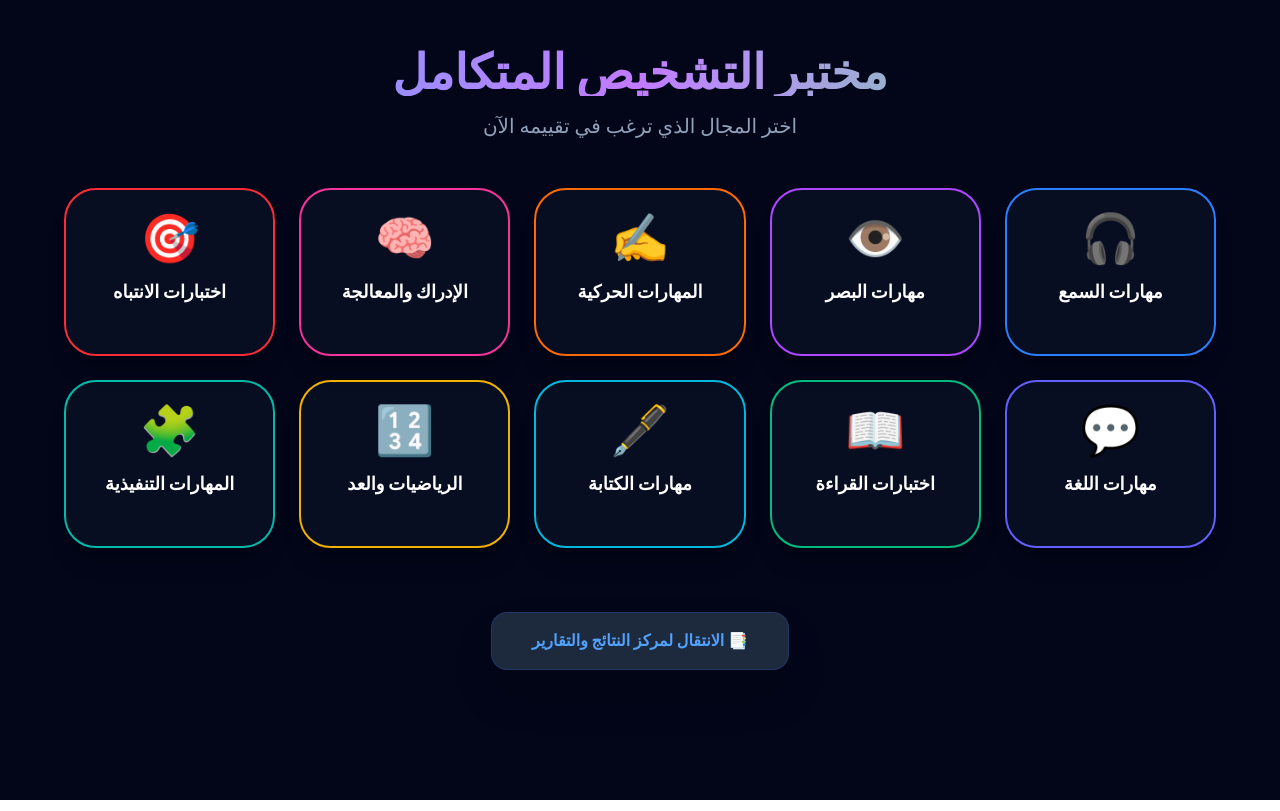
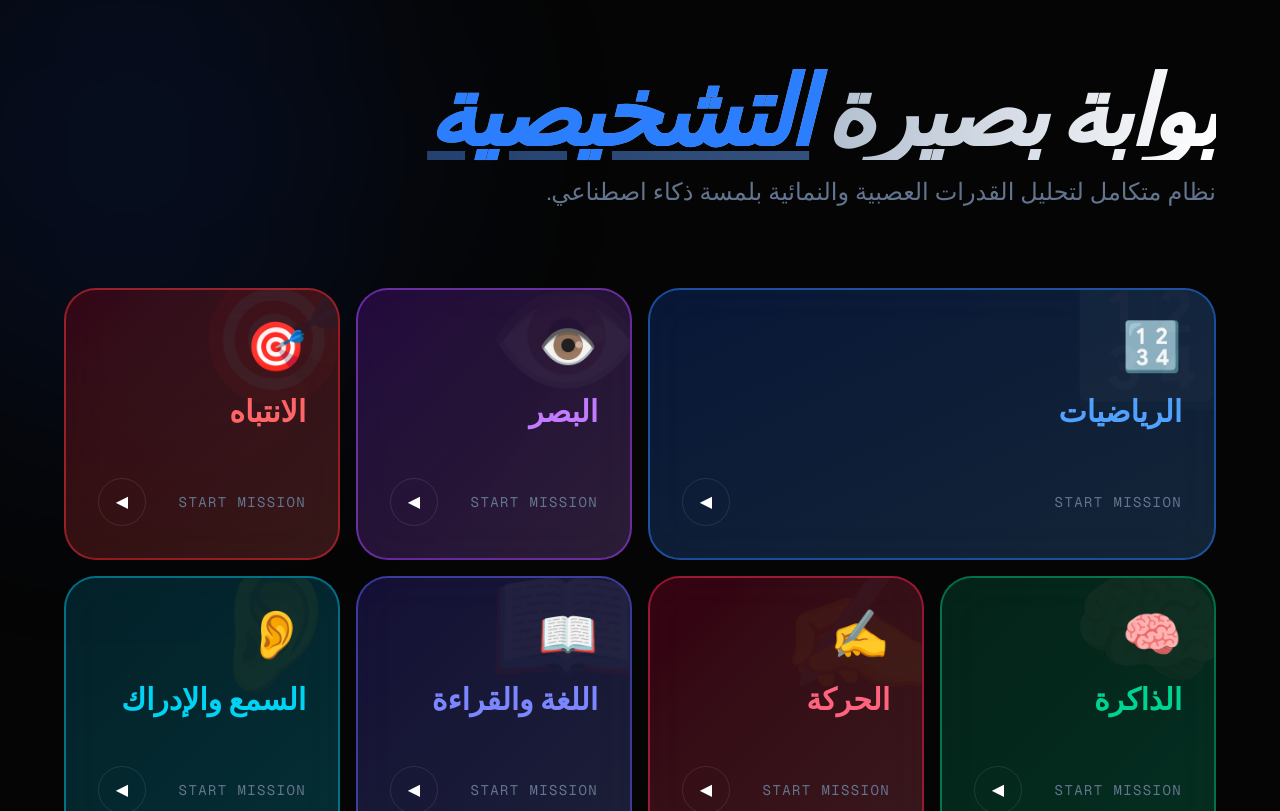
Before and after one commit to vivaex/basira-global, a Next.js app: page /diagnose in a window 1280 px wide. Shown: the top 811 px of the page. Built offline with nearby package versions, Linux system fonts and the light colour scheme.

Commit message:
completed full Executive Lab suite with standards

```diff
--- a/app/diagnose/motor/page.tsx
+++ b/app/diagnose/motor/page.tsx
@@ -1,39 +1,40 @@
+// كود موحد لكل القوائم الفرعية عشان التناسق
 'use client';
 import Link from 'next/link';
 
-export default function MotorMenu() {
-  const tests = [
-    { id: 'precision', title: 'دقة التتبع الحركي', icon: '✍️', color: 'border-rose-500', desc: 'قياس التآزر بين العين واليد (متاهة بورتيوس).' },
-    { id: 'reaction', title: 'سرعة الاستجابة الحركية', icon: '⚡', color: 'border-orange-500', desc: 'اختبار سرعة رد الفعل العصبية (Psychomotor).' },
-    { id: 'tapping', title: 'ثبات النقر المتكرر', icon: '👆', color: 'border-amber-500', desc: 'قياس التعب العضلي والتحكم الدقيق (Tapping Test).' },
-  ];
+export default function ModernSubMenu({ title, icon, tests, backPath }: any) {
+  return (
+    <main className="min-h-screen bg-[#050505] text-white p-6 md:p-20 font-sans overflow-hidden" dir="rtl">
+      {/* لمسة فنية خلفية */}
+      <div className="absolute top-[-20%] right-[-10%] w-[60%] h-[60%] bg-blue-950/20 rounded-full blur-[150px]"></div>
 
-  return (
-    <main className="min-h-screen bg-slate-950 text-white p-6 md:p-20 font-sans" dir="rtl">
-      <div className="max-w-5xl mx-auto">
-        <header className="text-center mb-16 animate-in fade-in">
-          <div className="text-7xl mb-6">✍️</div>
-          <h1 className="text-5xl md:text-6xl font-black bg-gradient-to-r from-rose-500 to-orange-400 bg-clip-text text-transparent italic">
-            مختبر المهارات الحركية
-          </h1>
-          <p className="text-slate-500 mt-6 text-xl">تحليل الكفاءة العصبية والتحكم العضلي الدقيق</p>
-        </header>
+      <div className="max-w-6xl mx-auto relative z-10">
+        <div className="mb-20">
+          <Link href={backPath} className="text-slate-500 hover:text-white transition-colors flex items-center gap-2 mb-8">
+            <span>▶</span> العودة للرئيسية
+          </Link>
+          <div className="flex items-center gap-6">
+            <span className="text-8xl p-6 bg-white/5 rounded-3xl border border-white/10">{icon}</span>
+            <div>
+              <h1 className="text-6xl font-black italic">{title}</h1>
+              <p className="text-slate-500 mt-2 text-xl">اختر نوع الفحص المطلوب للبدء بالتحليل المتقدم.</p>
+            </div>
+          </div>
+        </div>
 
-        <div className="grid md:grid-cols-3 gap-6">
-          {tests.map((test) => (
-            <Link key={test.id} href={`/diagnose/motor/${test.id}`}>
-              <div className={`bg-slate-900/60 p-8 rounded-[2.5rem] border-2 ${test.color} hover:scale-105 transition-all cursor-pointer shadow-2xl group flex flex-col items-center text-center`}>
-                <span className="text-6xl mb-6">{test.icon}</span>
-                <h2 className="text-2xl font-black mb-3">{test.title}</h2>
-                <p className="text-slate-400 font-light text-sm">{test.desc}</p>
-                <div className="mt-8 bg-slate-800 w-12 h-12 rounded-full flex items-center justify-center group-hover:bg-rose-600 transition">◀</div>
+        <div className="grid md:grid-cols-3 gap-8">
+          {tests.map((test: any) => (
+            <Link key={test.id} href={`${backPath}/${test.id}`} className="group">
+              <div className="bg-slate-900/30 backdrop-blur-2xl border border-white/10 p-10 rounded-[3rem] h-full transition-all hover:bg-white hover:text-black duration-500 shadow-2xl">
+                <span className="text-6xl mb-8 block group-hover:scale-110 transition-transform">{test.icon}</span>
+                <h2 className="text-2xl font-black mb-4">{test.title}</h2>
+                <p className="text-slate-500 group-hover:text-slate-800 text-sm leading-relaxed">{test.desc}</p>
+                <div className="mt-10 pt-6 border-t border-white/5 group-hover:border-black/10 flex justify-end">
+                   <span className="text-2xl opacity-0 group-hover:opacity-100 transition-opacity">◀</span>
+                </div>
               </div>
             </Link>
           ))}
-        </div>
-
-        <div className="mt-20 text-center">
-          <Link href="/diagnose" className="text-slate-600 hover:text-white underline transition">العودة للبوابة الرئيسية</Link>
         </div>
       </div>
     </main>
--- a/app/diagnose/page.tsx
+++ b/app/diagnose/page.tsx
@@ -1,54 +1,60 @@
 'use client';
-import { useState } from 'react';
 import Link from 'next/link';
 
-// قائمة الأقسام الـ 10 مع أيقوناتها
-const CATEGORIES = [
-  { id: 'auditory', title: 'مهارات السمع', icon: '🎧', color: 'border-blue-500' },
-  { id: 'visual', title: 'مهارات البصر', icon: '👁️', color: 'border-purple-500' },
-  { id: 'motor', title: 'المهارات الحركية', icon: '✍️', color: 'border-orange-500' },
-  { id: 'cognitive', title: 'الإدراك والمعالجة', icon: '🧠', color: 'border-pink-500' },
-  { id: 'attention', title: 'اختبارات الانتباه', icon: '🎯', color: 'border-red-500' },
-  { id: 'language', title: 'مهارات اللغة', icon: '💬', color: 'border-indigo-500' },
-  { id: 'reading', title: 'اختبارات القراءة', icon: '📖', color: 'border-emerald-500' },
-  { id: 'writing', title: 'مهارات الكتابة', icon: '🖋️', color: 'border-cyan-500' },
-  { id: 'math', title: 'الرياضيات والعد', icon: '🔢', color: 'border-yellow-500' },
-  { id: 'executive', title: 'المهارات التنفيذية', icon: '🧩', color: 'border-teal-500' },
-];
+export default function FuturisticDiagnose() {
+  const sections = [
+    { id: 'math', title: 'الرياضيات', icon: '🔢', color: 'from-blue-600/20 to-blue-400/20', border: 'border-blue-500/50', text: 'text-blue-400' },
+    { id: 'visual', title: 'البصر', icon: '👁️', color: 'from-purple-600/20 to-purple-400/20', border: 'border-purple-500/50', text: 'text-purple-400' },
+    { id: 'attention', title: 'الانتباه', icon: '🎯', color: 'from-red-600/20 to-red-400/20', border: 'border-red-500/50', text: 'text-red-400' },
+    { id: 'memory-test', title: 'الذاكرة', icon: '🧠', color: 'from-emerald-600/20 to-emerald-400/20', border: 'border-emerald-500/50', text: 'text-emerald-400' },
+    { id: 'motor', title: 'الحركة', icon: '✍️', color: 'from-rose-600/20 to-rose-400/20', border: 'border-rose-500/50', text: 'text-rose-400' },
+    { id: 'language', title: 'اللغة والقراءة', icon: '📖', color: 'from-indigo-600/20 to-indigo-400/20', border: 'border-indigo-500/50', text: 'text-indigo-400' },
+    { id: 'auditory', title: 'السمع والإدراك', icon: '👂', color: 'from-cyan-600/20 to-cyan-400/20', border: 'border-cyan-500/50', text: 'text-cyan-400' },
+    { id: 'executive', title: 'الوظائف التنفيذية', icon: '⚙️', color: 'from-fuchsia-600/20 to-fuchsia-400/20', border: 'border-fuchsia-500/50', text: 'text-fuchsia-400' },
+    { id: 'cognitive', title: 'الإدراك والمعالجة', icon: '💡', color: 'from-amber-600/20 to-amber-400/20', border: 'border-amber-500/50', text: 'text-amber-400' },
+    { id: 'writing', title: 'مهارات الكتابة', icon: '🖋️', color: 'from-teal-600/20 to-teal-400/20', border: 'border-teal-500/50', text: 'text-teal-400' },
+  ];
 
-export default function DiagnosticLab() {
   return (
-    <main className="min-h-screen bg-slate-950 text-white p-6 md:p-12 font-sans" dir="rtl">
-      <div className="max-w-6xl mx-auto">
+    <main className="min-h-screen bg-[#050505] text-white p-6 md:p-16 font-sans relative" dir="rtl">
+      {/* توهج خلفي درامي */}
+      <div className="absolute top-[-10%] left-[-10%] w-[40%] h-[40%] bg-blue-600/10 rounded-full blur-[120px] pointer-events-none"></div>
 
-        <header className="text-center mb-12 animate-in fade-in duration-700">
-          <h1 className="text-5xl font-black mb-4 bg-gradient-to-r from-blue-400 via-purple-400 to-green-400 bg-clip-text text-transparent">
-            مختبر التشخيص المتكامل
+      <div className="max-w-7xl mx-auto relative z-10">
+        <header className="mb-20 text-right">
+          <h1 className="text-6xl md:text-8xl font-black tracking-tighter italic bg-gradient-to-l from-white via-slate-400 to-slate-800 bg-clip-text text-transparent mb-4">
+            بوابة بصيرة <span className="text-blue-500 underline decoration-blue-500/30">التشخيصية</span>
           </h1>
-          <p className="text-slate-400 text-xl font-light">اختر المجال الذي ترغب في تقييمه الآن</p>
+          <p className="text-slate-500 text-2xl font-light">نظام متكامل لتحليل القدرات العصبية والنمائية بلمسة ذكاء اصطناعي.</p>
         </header>
 
-        {/* شبكة الأقسام العشرة */}
-        <div className="grid grid-cols-2 md:grid-cols-3 lg:grid-cols-5 gap-6">
-          {CATEGORIES.map((cat) => (
-            <Link key={cat.id} href={`/diagnose/${cat.id}`}>
-              <div className={`bg-slate-900/50 p-6 rounded-[2rem] border-2 ${cat.color} hover:scale-105 transition-all cursor-pointer shadow-xl group text-center h-full flex flex-col justify-center`}>
-                <div className="text-5xl mb-4 group-hover:animate-bounce">{cat.icon}</div>
-                <h3 className="text-lg font-black text-white">{cat.title}</h3>
-                <div className="mt-2 text-xs text-slate-500 opacity-0 group-hover:opacity-100 transition">دخول المختبر ←</div>
+        <div className="grid grid-cols-1 md:grid-cols-2 lg:grid-cols-4 gap-4">
+          {sections.map((s, i) => (
+            <Link key={s.id} href={`/diagnose/${s.id}`} className={`${i === 0 || i === 7 ? 'lg:col-span-2' : ''} group`}>
+              <div className={`h-full bg-gradient-to-br ${s.color} backdrop-blur-xl border-2 ${s.border} p-8 rounded-[2rem] transition-all duration-500 hover:scale-[1.02] hover:shadow-[0_0_40px_rgba(255,255,255,0.05)] relative overflow-hidden flex flex-col justify-between`}>
+                <div className="absolute -right-4 -top-4 text-9xl opacity-5 group-hover:opacity-10 transition-opacity">
+                    {s.icon}
+                </div>
+                <div>
+                  <span className="text-5xl mb-6 block">{s.icon}</span>
+                  <h2 className={`text-3xl font-black ${s.text} group-hover:text-white transition-colors`}>{s.title}</h2>
+                </div>
+                <div className="mt-12 flex justify-between items-center">
+                    <span className="text-slate-500 text-sm font-mono tracking-widest uppercase">Start Mission</span>
+                    <span className="w-12 h-12 rounded-full border border-white/10 flex items-center justify-center group-hover:bg-white group-hover:text-black transition-all">◀</span>
+                </div>
               </div>
             </Link>
           ))}
         </div>
 
-        {/* زر التقرير النهائي (يظهر في الأسفل دائماً) */}
-        <div className="mt-16 text-center">
-           <Link href="/diagnose/results">
-              <button className="bg-slate-800 hover:bg-slate-700 text-blue-400 px-10 py-4 rounded-2xl font-bold border border-blue-500/20 transition shadow-2xl">
-                📑 الانتقال لمركز النتائج والتقارير
-              </button>
-           </Link>
-        </div>
+        <footer className="mt-24 flex flex-col md:flex-row justify-between items-center border-t border-white/5 pt-12 gap-8">
+            <Link href="/diagnose/results" className="group relative px-12 py-5 bg-white text-black font-black text-2xl rounded-2xl overflow-hidden transition-all hover:pr-16">
+                <span className="relative z-10">عرض التقرير النهائي 📊</span>
+                <div className="absolute right-[-20px] top-1/2 -translate-y-1/2 group-hover:right-6 transition-all opacity-0 group-hover:opacity-100">◀</div>
+            </Link>
+            <div className="text-slate-600 font-mono text-sm tracking-tighter">BASIRA_SYSTEM_V4.0 // 2026</div>
+        </footer>
       </div>
     </main>
   );
```
